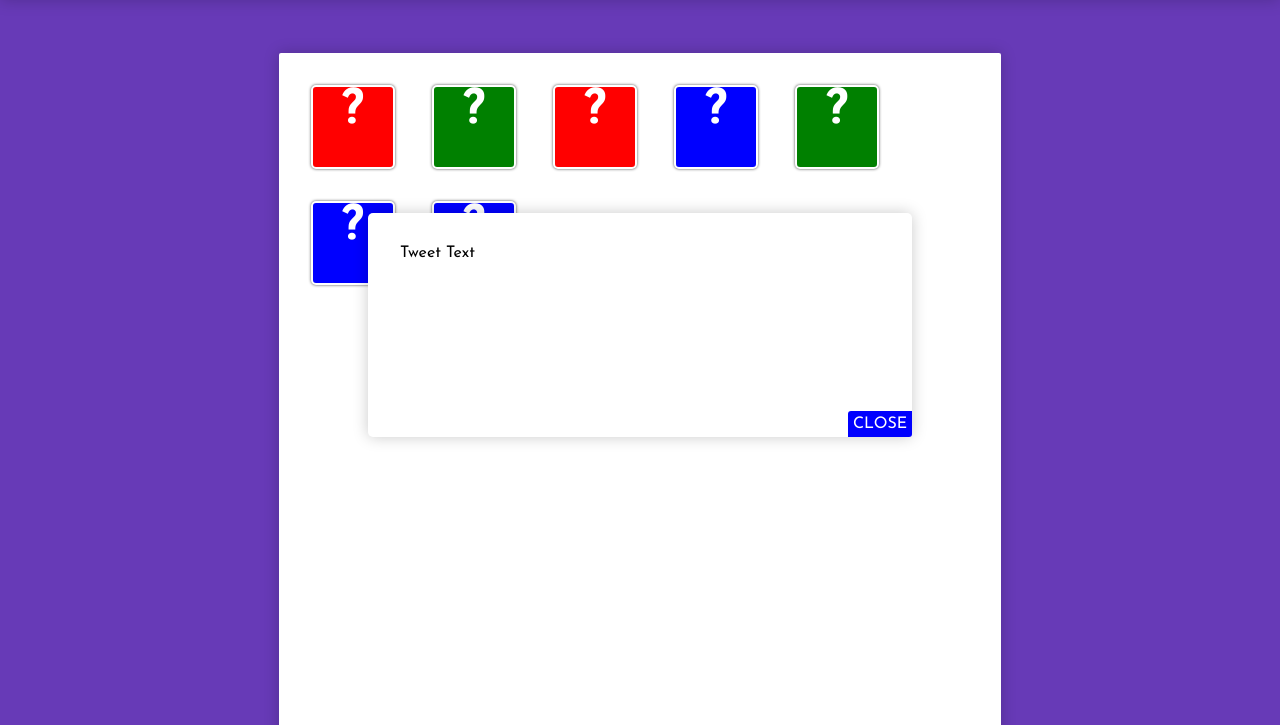
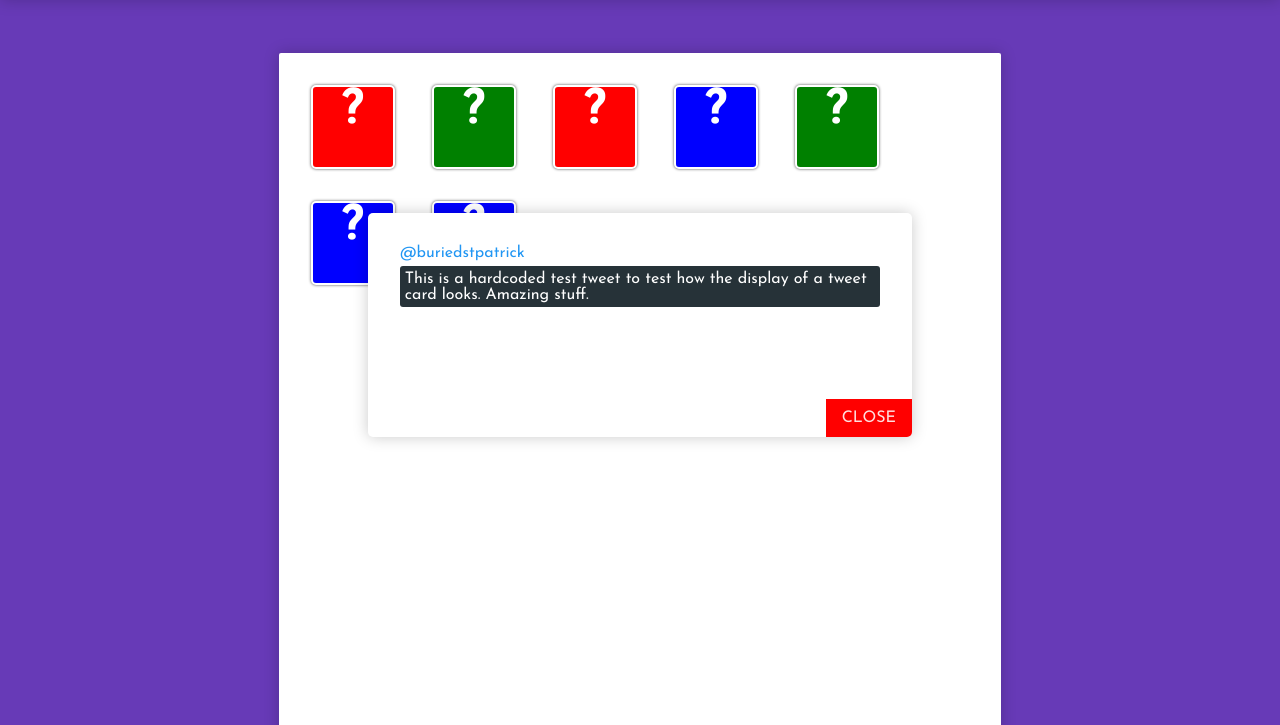
Before and after one commit to BuriedStPatrick/twittermatchup, a website: page app/index.html in a window 1280 px wide. Shown: the part 75-800 px from the top of the page. Drawn offline with nearby package versions, Linux system fonts and the light colour scheme.

Commit message:
Styling changes

```diff
--- a/app/css/main.less
+++ b/app/css/main.less
@@ -21,16 +21,33 @@ body, html{
 		max-height: 10em;
 		z-index: 999;
 		box-shadow: rgba(0, 0, 0, .21) 0 0 15px;
+		overflow: hidden;
+
+		.author{
+			color: #2196F3;
+			text-transform: lowercase;
+		}
+
+		.text{
+			background: #263238;
+			color: white;
+			border-radius: 3px;
+			padding: .3em;
+			margin: .3em 0 .3em 0;
+		}
 
 		.close-btn{
-			background: blue;
-			border-radius: 3px 0;
 			cursor: pointer;
 			position: absolute;
 			right: 0;
 			bottom: 0;
-			color: white;
-			padding: .3em;
+			color: rgba(255, 255, 255, .87);
+			padding: .7em 1em .7em 1em;
+			background: red;
+
+			&:hover{
+				opacity: 0.7;
+			}
 		}
 
 	}
--- a/app/index.html
+++ b/app/index.html
@@ -36,7 +36,8 @@
 				</div>
 			</div>
 			<div class="opentweet">
-				Tweet Text
+				<div class="author">@BuriedStPatrick</div>
+				<div class="text">This is a hardcoded test tweet to test how the display of a tweet card looks. Amazing stuff.</div>
 				<div class="close-btn">CLOSE</div>
 			</div>
 		</div>
```
Also changed, not shown: app/css/main.css.
